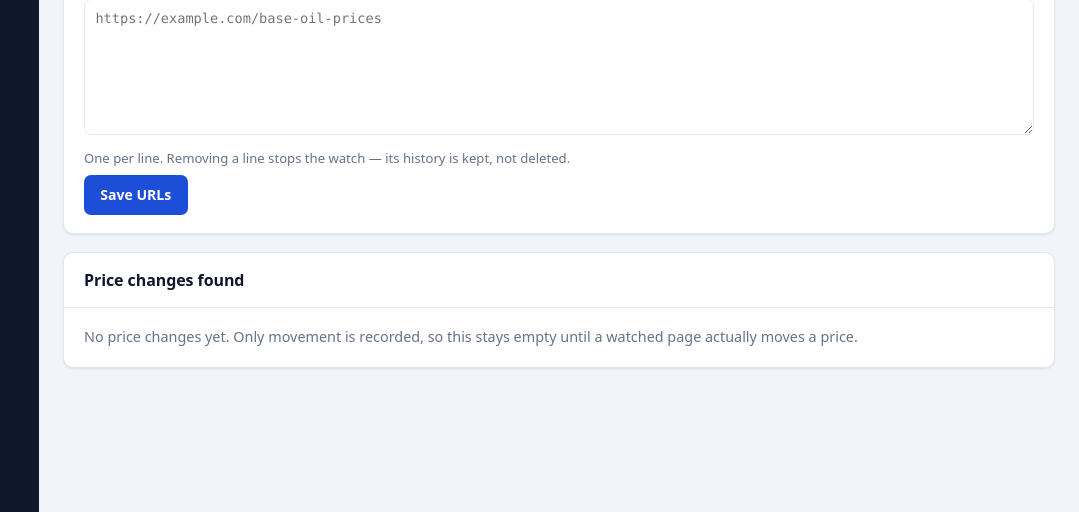
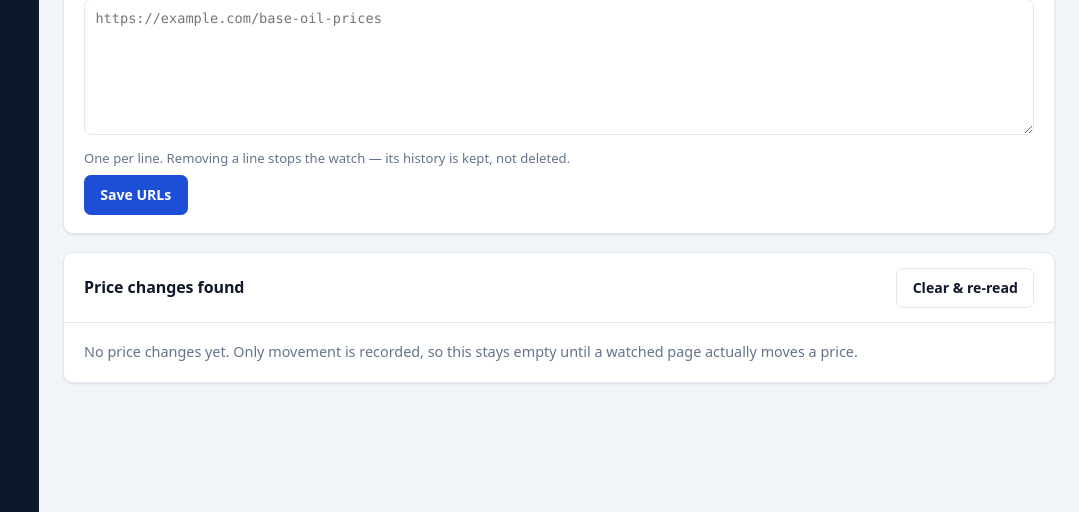
Before and after one commit to kanojiyapratik/petrosil, a FastAPI app: template app/templates/crawler.html in a window 1280 px wide. Shown: the part 288-800 px from the top of the page, without its empty margins (201-1280 px from the left). Run offline with FastAPI, Linux system fonts and the light colour scheme; the template is opened without the code that fills it, so the values that code supplies are empty; parts of the project's set-up code (start-up, migrations or seed data) failed here and were passed over.

Commit message:
fix: show Clear even when there is nothing listed
The button was inside the "if there are findings" branch, so it vanished the
moment the list was empty -- including right after using it. Worse, it was
hidden exactly when one of its two jobs was still useful: it also forgets each
page's stored hash, which is how you force a fresh read of everything.

It is now always visible and named for what it actually does, "Clear &
re-read", with the second effect spelled out rather than hidden in a
docstring nobody reading the screen will see.

Co-Authored-By: Claude Opus 5 (1M context) <noreply@anthropic.com>

```diff
--- a/app/templates/crawler.html
+++ b/app/templates/crawler.html
@@ -54,12 +54,16 @@
 <div class="panel">
   <div class="head">
     <h2>Price changes found</h2><span class="spacer"></span>
-    {% if activity %}<span class="badge ok">{{ activity | length }}</span>
-      <form method="post" action="/console/sites/{{ site.slug }}/crawler/clear" style="margin:0"
-        onsubmit="return confirm('Forget every finding listed here? No price is affected — the pages will simply be read afresh.')">
-        <button class="ghost" type="submit">Clear</button>
-      </form>
-    {% endif %}
+    {% if activity %}<span class="badge ok">{{ activity | length }}</span>{% endif %}
+    {# Shown whether or not there are findings: it also resets each page's
+       stored hash, which is how you force a fresh read of everything. #}
+    <form method="post" action="/console/sites/{{ site.slug }}/crawler/clear" style="margin:0"
+      onsubmit="return confirm('Forget every finding below and read all the pages afresh next time? No price is affected.')">
+      <button class="ghost" type="submit"
+        title="Removes the findings listed here and forgets each page's stored hash, so every page is read again on the next check">
+        Clear &amp; re-read
+      </button>
+    </form>
   </div>
   {% if activity %}
     <form method="post" action="/console/sites/{{ site.slug }}/crawler/stage">
```
